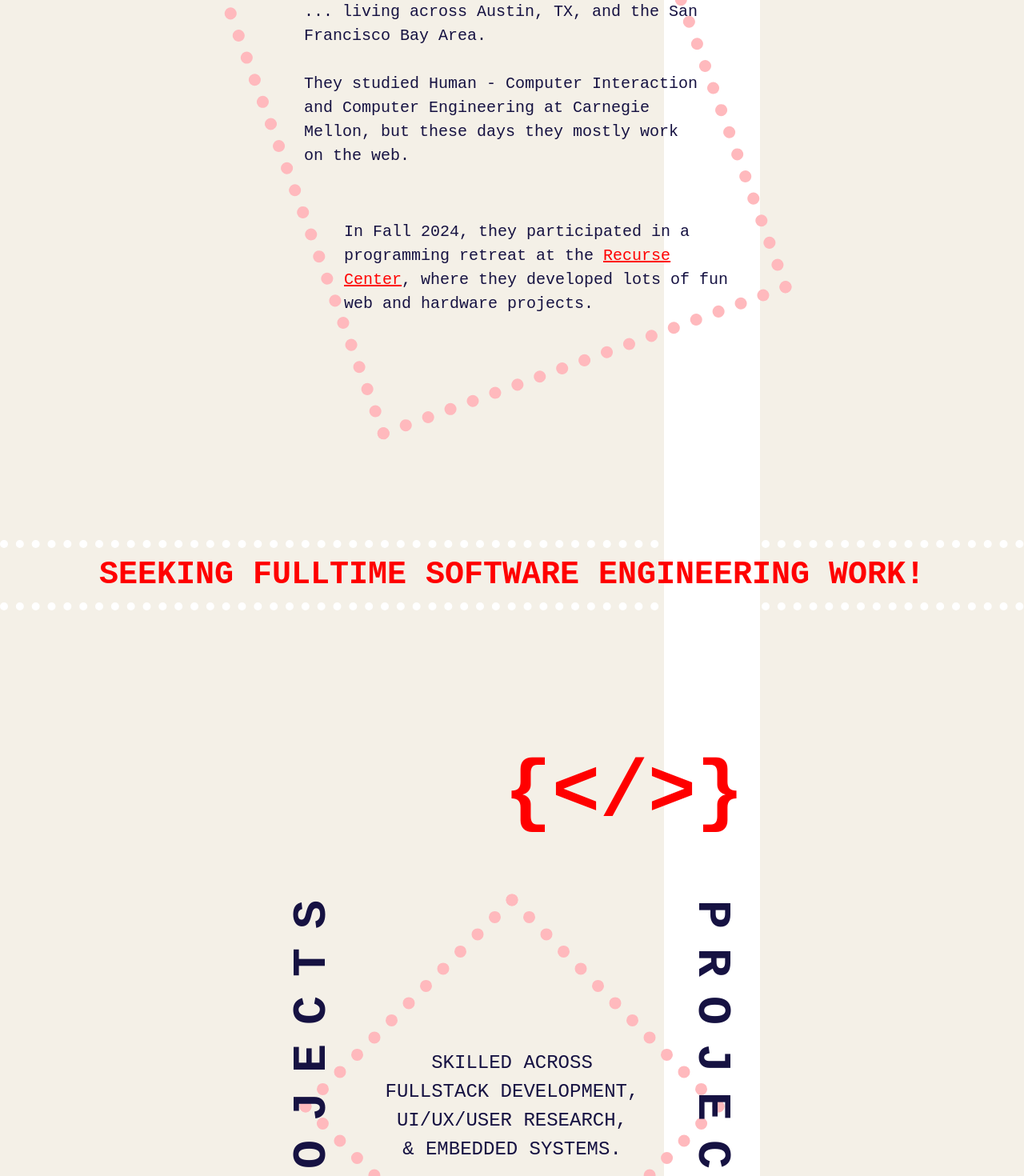
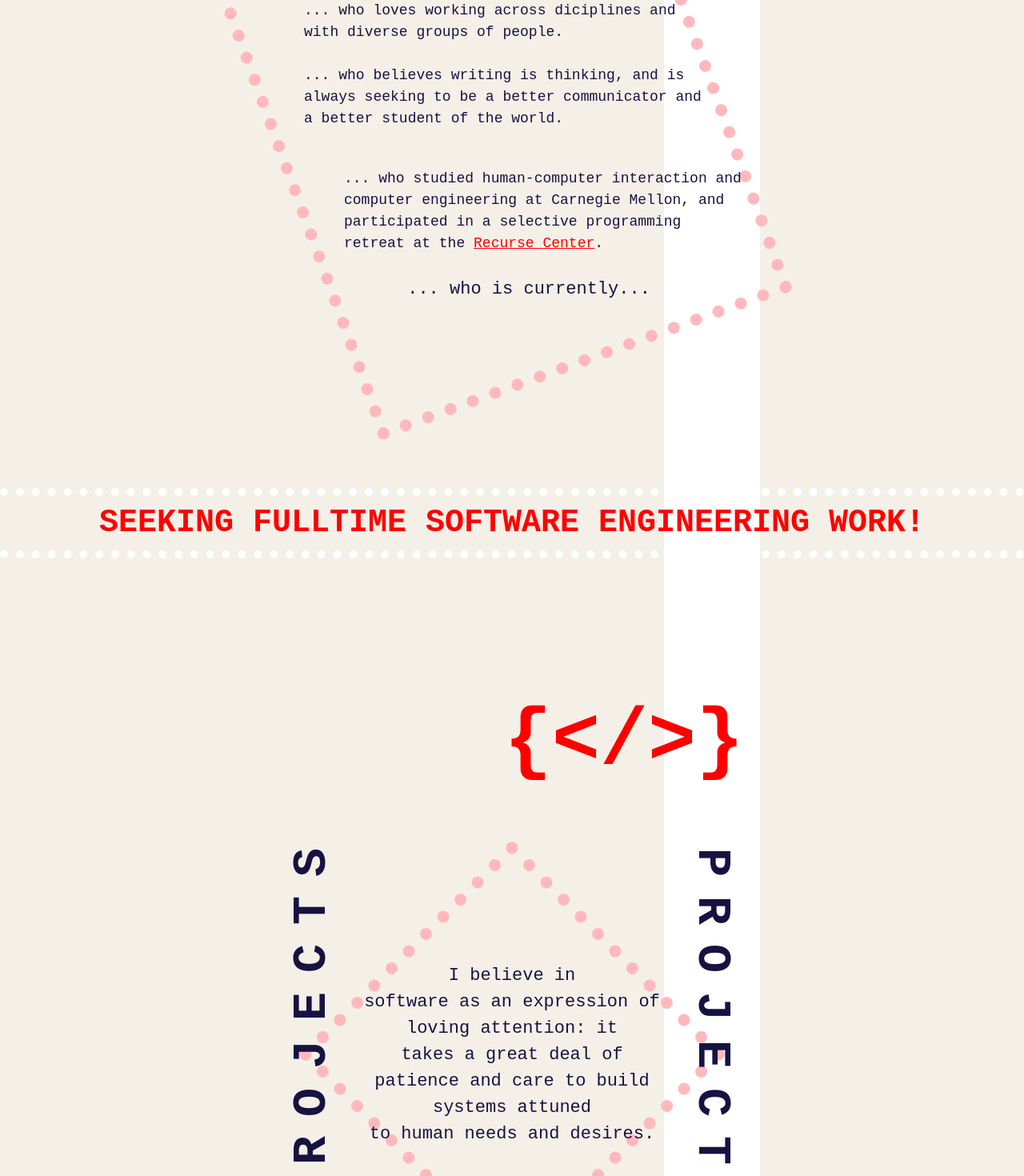
Before and after one commit to shenaichan/gridsite, a Next.js app: page / in a window 1280 px wide. Shown: the part 800-2270 px from the top of the page at 80% size. Built offline with nearby package versions, Linux system fonts and the light colour scheme; a web font is replaced by a local one.

Commit message:
i have GOT to fix my tech debt

```diff
--- a/app/base.module.css
+++ b/app/base.module.css
@@ -3,7 +3,7 @@
   grid-template-columns: 1fr 60px 440px repeat(2, 60px) 1fr;
   grid-template-rows:
     minmax(800px, auto)
-    275px 400px auto 350px 1fr;
+    210px 400px auto 350px 1fr;
   overflow: hidden;
   font-family: var(--font-martian);
   color: var(--main-text-color);
@@ -166,7 +166,7 @@
 
 .paragraph {
   /* font-family: var(--font-martian); */
-  font-size: 20px;
+  font-size: 18px;
   grid-column: 2 / 4;
   font-weight: 300;
   position: relative;
--- a/app/page.tsx
+++ b/app/page.tsx
@@ -79,7 +79,7 @@ export default function Home() {
       </div>
       <div className={css.stripe}></div>
       <div style={{ gridRow: "2", left: "50px" }} className={css.paragraph}>
-        <p>
+        {/* <p>
           ... living across <span className={css.bold}>Austin, TX</span>, and
           the <span className={css.bold}>San Francisco Bay Area</span>.
         </p>
@@ -90,13 +90,39 @@ export default function Home() {
           <span className={css.bold}>Computer Engineering</span> at{" "}
           <span className={css.bold}>Carnegie Mellon</span>, but these days they
           mostly work on the web.
+        </p> */}
+        <p>
+          ... who loves working{" "}
+          <span className={css.bold}>across diciplines</span> and with{" "}
+          <span className={css.bold}>diverse groups of people</span>.
         </p>
+        <br />
+        <p>
+          ... who believes <span className={css.bold}>writing is thinking</span>
+          , and is always seeking to be a better communicator and a better{" "}
+          <span className={css.bold}>student of the world</span>.
+        </p>
+        <br />
       </div>
       <div style={{ gridRow: "3", left: "100px" }} className={css.paragraph}>
-        <p>
+        {/* <p>
           In Fall 2024, they participated in a programming retreat at the{" "}
           <a href="https://www.recurse.com/">Recurse Center</a>, where they
           developed lots of fun web and hardware projects.
+        </p>
+        <br /> */}
+        {/* <p>... who is currently...</p> */}
+        <p>
+          ... who studied{" "}
+          <span className={css.bold}>human-computer interaction</span> and{" "}
+          <span className={css.bold}>computer engineering</span> at{" "}
+          <span className={css.bold}>Carnegie Mellon</span>, and participated in
+          a selective programming retreat at the{" "}
+          <a href="https://www.recurse.com/">Recurse Center</a>.
+        </p>
+        <br />
+        <p className={css.bold} style={{ fontSize: "22px" }}>
+          &nbsp;&nbsp;&nbsp;&nbsp;&nbsp;&nbsp;... who is currently...
         </p>
       </div>
       <div className={css.desperation}>
@@ -164,11 +190,18 @@ export default function Home() {
           <div className={css.skillDiamond}></div>
         </div>
         <div className={css.skilledAcross}>
-          <div style={{ fontWeight: "500", fontSize: "24px" }}>
-            <p>SKILLED ACROSS</p>
+          <div style={{ fontSize: "22px", whiteSpace: "pre-line" }}>
+            {/* <p>SKILLED ACROSS</p>
             <p>FULLSTACK DEVELOPMENT,</p>
             <p>UI/UX/USER RESEARCH, </p>
-            <p>& EMBEDDED SYSTEMS.</p>
+            <p>& EMBEDDED SYSTEMS.</p> */}
+            <p>
+              {
+                "I believe in\n software as an expression of loving attention: it\
+              takes a great deal of patience and care to build systems attuned\
+              \nto human needs and desires."
+              }
+            </p>
           </div>
         </div>
       </div>
```
